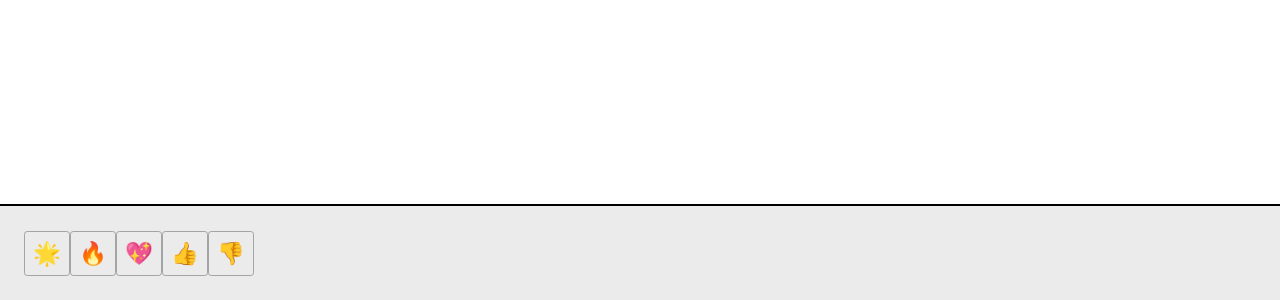
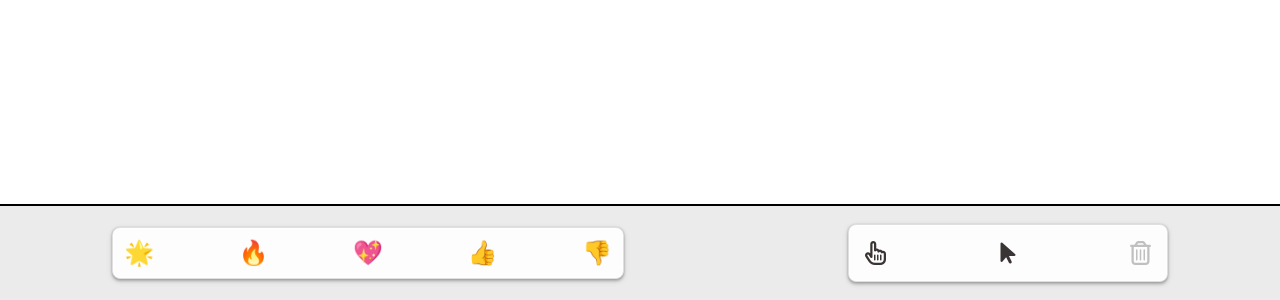
Before and after one commit to zakkariyaa/tldraw-challenge-vanilla, a plain HTML site: page index.html in a window 1280 px wide. Shown: the part 500-800 px from the top of the page. Drawn offline with Linux system fonts and the light colour scheme.

Commit message:
added toolbar for different task buttons
Relates #10

```diff
--- a/index.html
+++ b/index.html
@@ -5,6 +5,11 @@
     <meta charset="UTF-8">
     <meta http-equiv="X-UA-Compatible" content="IE=edge">
     <meta name="viewport" content="width=device-width, initial-scale=1.0">
+
+    <!-- FONTAWESOME CDN LINK -->
+    <script src="https://kit.fontawesome.com/5387c1417d.js"
+        crossorigin="anonymous"></script>
+
     <link rel="stylesheet" href="./styles.css">
     <title>Tldraw Stickers</title>
 </head>
@@ -18,9 +23,13 @@
             <li>👍</li>
             <li>👎</li>
         </ul>
+
+        <ul class="flex toolbar__menu">
+            <li class="select__sticker"><i class="fa-regular fa-hand-pointer"></i></li>
+            <li class="handle__sticker"><i class="fa-solid fa-arrow-pointer"></i></li>
+            <li class="remove__sticker"><i class="fa-regular fa-trash-can"></i></li>
+        </ul>
     </main>
-
-    <!-- <span class="moving__sticker">😊</span> -->
 
     <script src="./index.js"></script>
 </body>
--- a/index.js
+++ b/index.js
@@ -1,7 +1,8 @@
 const body = document.querySelector('body');
+const stickerBoard = document.querySelector('.stickers');
 
 // select sticker
-document.querySelectorAll('li').forEach((stickerEl) => {
+stickerBoard.querySelectorAll('li').forEach((stickerEl) => {
   stickerEl.addEventListener('click', () => {
     // check if we are selecting a different sticker or first one
     const stickerChange = document.querySelector('.moving__sticker');
--- a/styles.css
+++ b/styles.css
@@ -4,14 +4,11 @@
   box-sizing: border-box;
 }
 
-html {
-  cursor: pointer;
-}
-
 body {
   position: relative;
 }
 
+/* styles are mobile first by design */
 /* ------------------------ */
 /* primitive styles */
 .center {
@@ -27,6 +24,8 @@ body {
 /* ------------------------ */
 /* stickers section styles */
 .stickers__section {
+  justify-content: space-around;
+  align-items: center;
   background: #ebebeb;
   border-top: 2px solid black;
   height: 12vh;
@@ -39,17 +38,10 @@ body {
   z-index: 1;
 }
 
-.stickers {
-  margin-left: 1.5rem;
-  align-items: center;
-}
-
 .stickers li {
-  padding: 0;
   list-style: none;
-  font-size: 1.4rem;
+  font-size: 1.1rem;
   padding: 0.5rem;
-  border: 1px solid #a3a4a5;
   border-radius: 0.2rem;
 
   cursor: pointer;
@@ -59,10 +51,73 @@ body {
   background: #d1d6da;
 }
 
-/* moving sticker */
+/* ------------------------ */
+/* toolbar menu */
+.toolbar__menu,
+.stickers {
+  justify-content: space-between;
+  background: #fdfdfd;
+  border: 1px solid #dfdfe0;
+  border-radius: 0.5rem;
+  list-style: none;
+  box-shadow: 0px 0px 2px rgba(0, 0, 0, 0.12), 0px 2px 3px rgba(0, 0, 0, 0.24),
+    0px 2px 6px rgba(0, 0, 0, 0.1), inset 0px 0px 0px 1px #fff;
+}
+
+.toolbar__menu * {
+  font-size: 1.2rem;
+  padding: 0.3rem;
+  color: #3a3434;
+}
+
+.select__sticker,
+.handle__sticker,
+.remove__sticker.active {
+  cursor: pointer;
+}
+
+.select__sticker:hover,
+.handle__sticker:hover,
+.remove__sticker.active:hover {
+  background: #d1d6da;
+}
+
+.toolbar__menu .remove__sticker * {
+  opacity: 0.3;
+  cursor: auto;
+}
+
+.remove__sticker.active {
+  opacity: 1;
+}
+
+/* ------------------------ */
+/* board sticker */
 .moving__sticker,
 .stamped__sticker {
   position: absolute;
   list-style: none;
   font-size: 1.5rem;
 }
+
+/* ------------------------ */
+/* media queries */
+/* for bigger screen devices */
+@media screen and (min-width: 700px) {
+  .stickers {
+    width: 40%;
+  }
+  .stickers li {
+    font-size: 1.5rem;
+    padding: 0.7rem;
+  }
+
+  .toolbar__menu {
+    width: 25%;
+  }
+
+  .toolbar__menu * {
+    font-size: 1.5rem;
+    padding: 0.5rem;
+  }
+}
```
